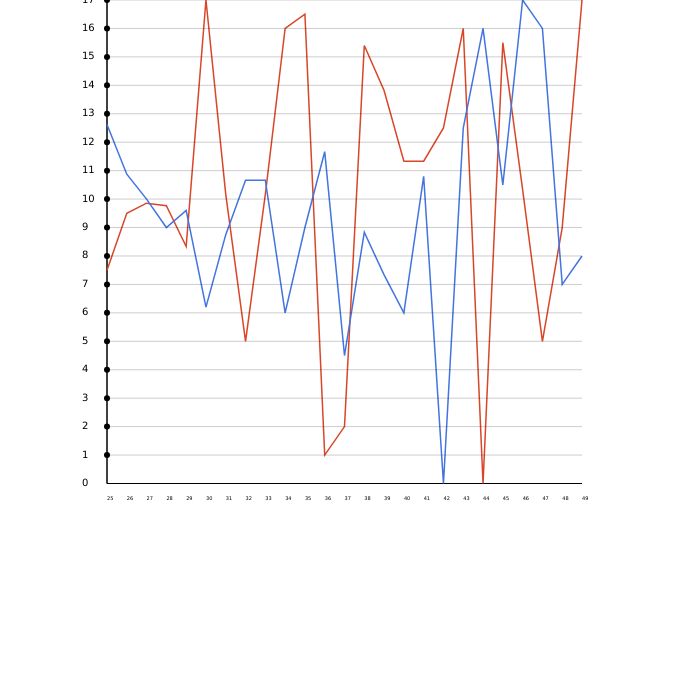
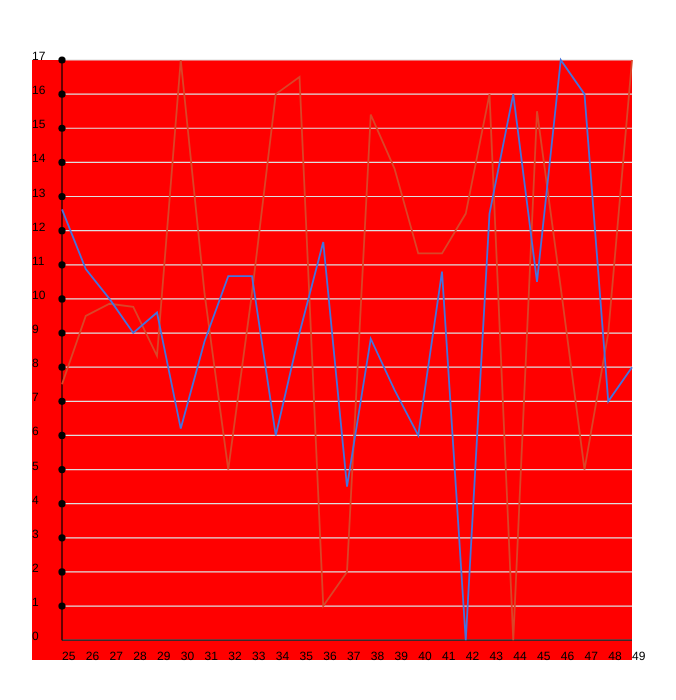
Before and after one commit to spolidorio/LineChartVue, a Vue app: page / in a window 1280 px wide. Shown: the top 700 px of the page, without its empty margins (308-984 px from the left). Built offline with nearby package versions, Linux system fonts and the light colour scheme.

Commit message:
finalize better css and better html

```diff
--- a/src/App.vue
+++ b/src/App.vue
@@ -35,8 +35,4 @@ export default {
   font-family: 'Avenir', Helvetica, Arial, sans-serif;
   text-align: center;
 }
-
-.nav-container {
-  height: calc(100vh - 110px);
-}
 </style>
--- a/src/components/LineChart/LineChart.vue
+++ b/src/components/LineChart/LineChart.vue
@@ -1,40 +1,36 @@
 <template>
-	<div class="line-chart">
-		<svg xmlns="http://www.w3.org/2000/svg" :viewBox="`${size.x} ${size.y} ${size.w} ${size.h}`">
-			<polyline :points="xAxisLine" style="fill: none; stroke: rgb(0, 0, 0); stroke-width: 0.2" />
-			<polyline :points="yAxisLine" style="fill: none; stroke: #000; stroke-width: 0.2" />
-
-			<template v-for="(line, i) in data.data">
-				<polyline :points="creatLines(line)" style="fill: none; stroke-width: 0.3" fill="red" :style="getColor(i)" :key="i" />
-			</template>
-
+	<div class="LineChart">
+		<svg
+			class="LineChart__Svg LineChart__Svg--debug"
+			:viewBox="`${size.x} ${size.y} ${size.w} ${size.h}`"
+			xmlns="http://www.w3.org/2000/svg"
+		>
 			<g>
-				<template v-for="(label, k) in data.labels.y">
-					<g :key="k" id="labels-y">
-						<text :x="padding" :y="calcY(k, 0.5)" font-family="Verdana" font-size="2">
+				<g v-for="(label, k) in data.labels.y" :key="k" id="labels-y">
+					<text class="LineChart__Label" :x="padding.x" :y="calcY(k, 0)">
 						{{ label }}
 					</text>
-						<template v-if="label != '0'">
-							<circle :cx="padding.left" :cy="calcY(k, 0)" r=".6" />
-							<line
-								:x1="padding.left"
-								:y1="calcY(k, 0)"
-								x2="100"
-								:y2="calcY(k, 0)"
-								style="stroke: rgba(0, 0, 0, 0.2); stroke-width: 0.2"
-							/>
-						</template>
+					<line class="LineChart__Guide" :x1="padding.left" :y1="calcY(k, 0)" x2="100" :y2="calcY(k, 0)" />
+					<circle v-if="label !== 0" :cx="padding.left" :cy="calcY(k, 0)" r=".6" />
 				</g>
-				</template>
 
-				<template v-for="(label, x) in data.labels.x">
-					<g :key="x + '-1'" id="labels-x">
-						<text :x="calcX(x)" y="100" font-family="Verdana" font-size="1">
+				<g v-for="(label, x) in data.labels.x" :key="x + '-1'" id="labels-x">
+					<text class="LineChart__Label" :x="calcX(x)" y="100">
 						{{ label }}
 					</text>
 				</g>
-				</template>
 			</g>
+
+			<polyline class="LineChart__Axis" :points="xAxisLine" />
+			<polyline class="LineChart__Axis" :points="yAxisLine" />
+
+			<polyline
+				v-for="(line, i) in data.data"
+				class="LineChart__Content"
+				:key="i"
+				:points="creatLines(line)"
+				:style="getColor(i)"
+			/>
 		</svg>
 	</div>
 </template>
@@ -170,10 +166,35 @@ export default {
 @import '../../stylus/responsive.styl';
 @import '../../stylus/variables.styl';
 
-.line-chart {
-  svg {
+.LineChart {
+	&__Svg{
 		overflow: visible;
-    width: 500px;
+		width: 600px;
+		&--debug{
+			background-color: red;
+			position: relative;
+			top: 60px;
+		}
+	}
+
+	&__Axis{
+		fill: none;
+		stroke: #000;
+		stroke-width: 0.2
+	}
+
+	&__Content{
+		fill: none;
+		stroke-width: 0.3
+	}
+
+	&__Label{
+		font-size 2px
+	}
+
+	&__Guide{
+		stroke: #dedede;
+		stroke-width: 0.2
 	}
 }
 </style>
```
Lines whose indentation alone changed are shown as unchanged.
